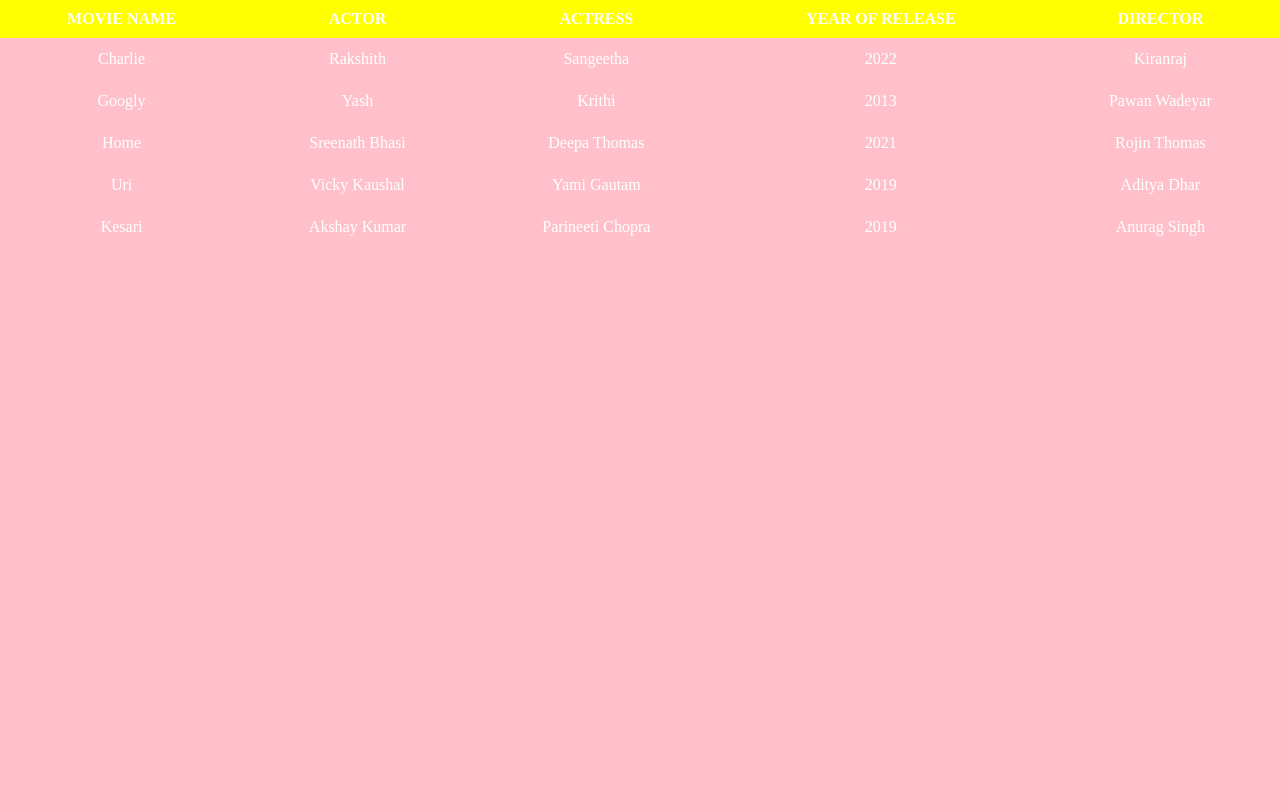
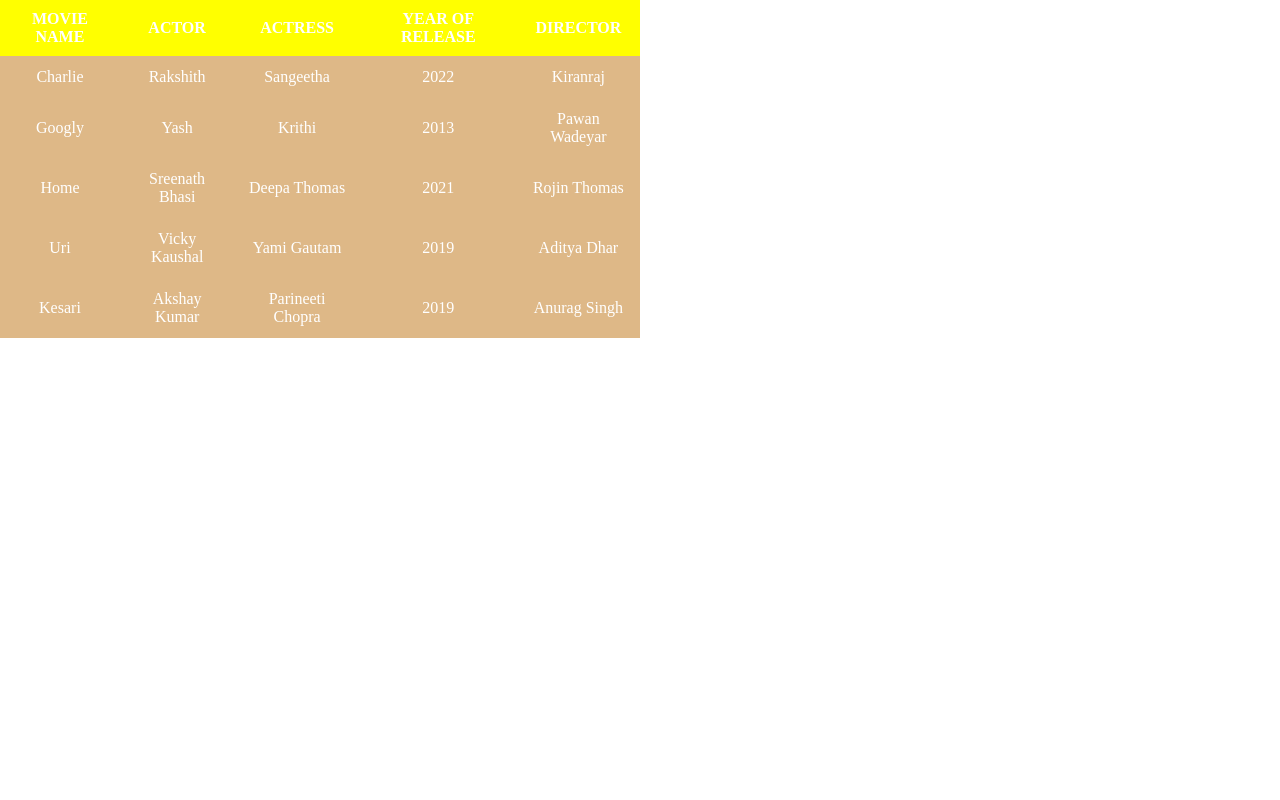
Before and after one commit to Rishika-dr/Mulsoft-Training-Program, a PHP site: page / in a window 1280 px wide. Run offline with PHP 8.4, Linux system fonts and the light colour scheme; data comes from the database, SQL or seed files in the repository.

Commit message:
Update style.css

```diff
--- a/style.css
+++ b/style.css
@@ -6,21 +6,17 @@
 
 body {
     width: 100%;
-    min-height: 100vh;
-    background-color: pink;
-}
+     min-height: 100vh;
 
-.containerr {
-    max-width: 900px;
-    margin: 100px auto;
-    width: 100%;
 }
 
 table {
     border-collapse: collapse;
-    width: 100%;
+    width: 50%;
+    background-color: burlywood;
+}
 
-}
+
 
 table th {
     background-color: yellow;
@@ -29,10 +25,6 @@ table th {
 }
 
 
-
-
-
-
 table td {
     padding: 12px;
     color: #fff;
```
